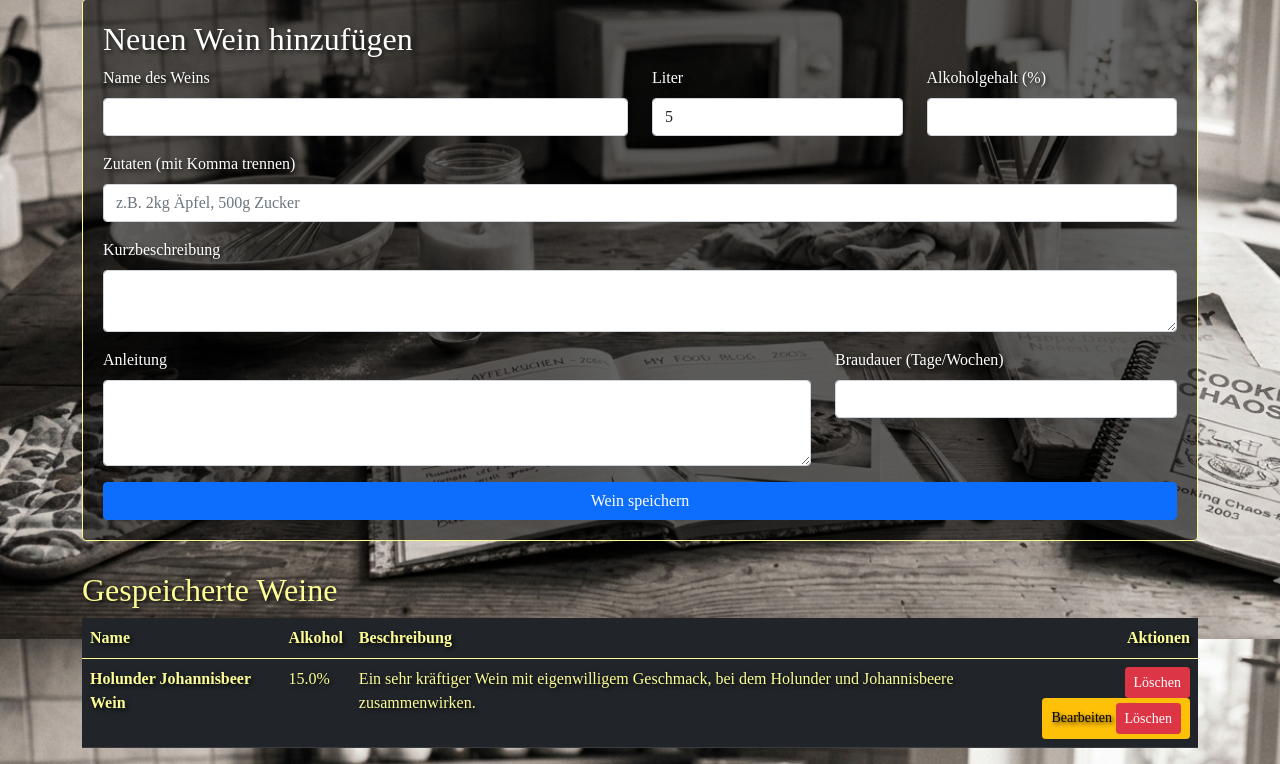
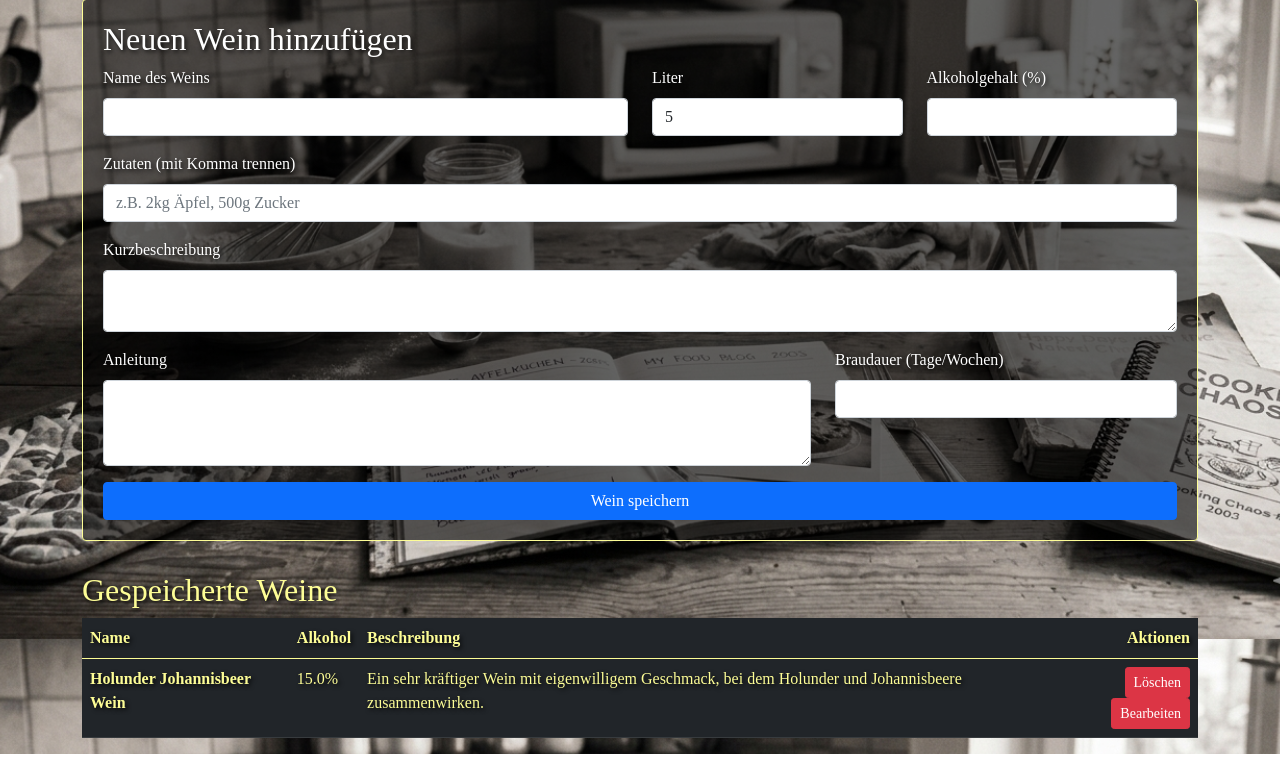
Before and after one commit to baldrichstein-wq/projektmitmarv, a Flask app: page /wein in a window 1280 px wide. Shown: the part 161-925 px from the top of the page. Run offline with Flask 3, Linux system fonts and the light colour scheme; a user stored in the database is signed in; data comes from the database, SQL or seed files in the repository.

Commit message:
added bearbeiten button line 137-138, error: AttributeError: 'NoneType' object has no attribute 'split' in line 127 main.py

```diff
--- a/templates/wein.html
+++ b/templates/wein.html
@@ -134,9 +134,8 @@
                                 </form>
                                 {% endif %}
                                 {% if role in ['user', 'admin'] %}
-                                <a href="#" class="btn btn-warning btn-sm">Bearbeiten
-                                    <form method="post" action="{{ url_for('loesche_wein', wine_id=wine.id) }}" style="display:inline;">
-                                    <button type="submit" class="btn btn-danger btn-sm">Löschen</button>
+                                    <form method="post" action="{{ url_for('update_wine', wine_id=wine.id) }}" style="display:inline;">
+                                    <button type="submit" class="btn btn-danger btn-sm">Bearbeiten</button>
                                 </form>
                                 </a>
                                 {% endif %}
```
